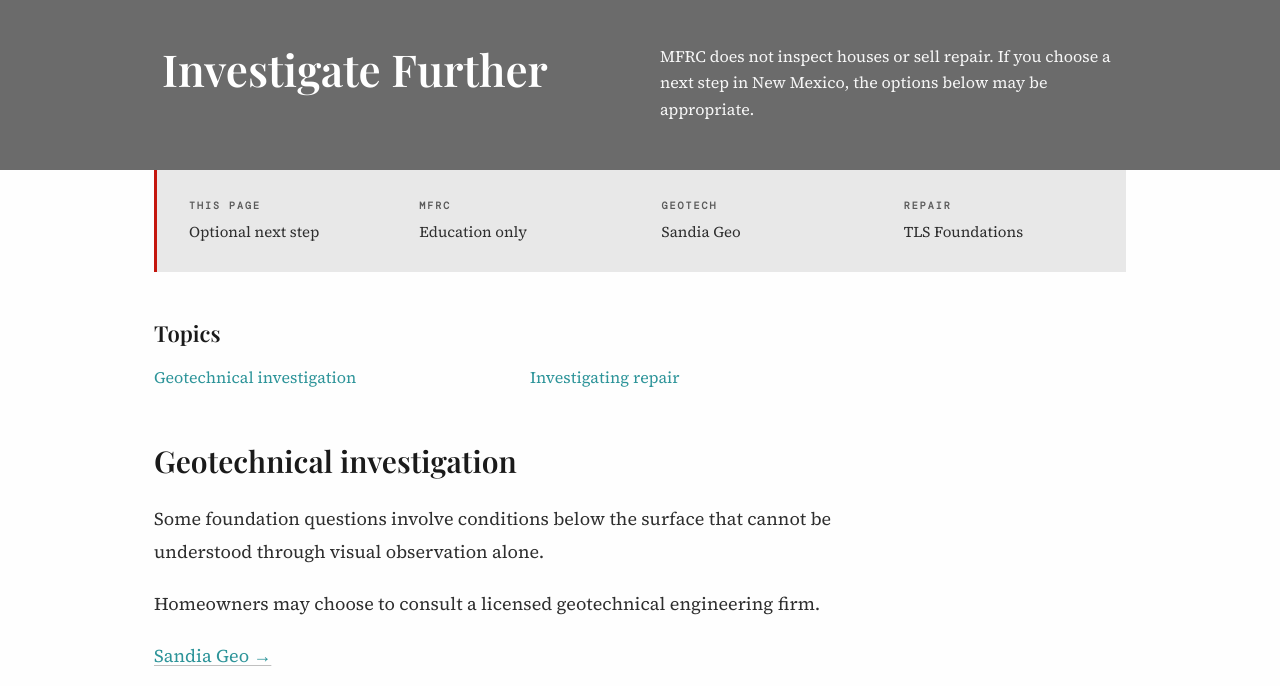
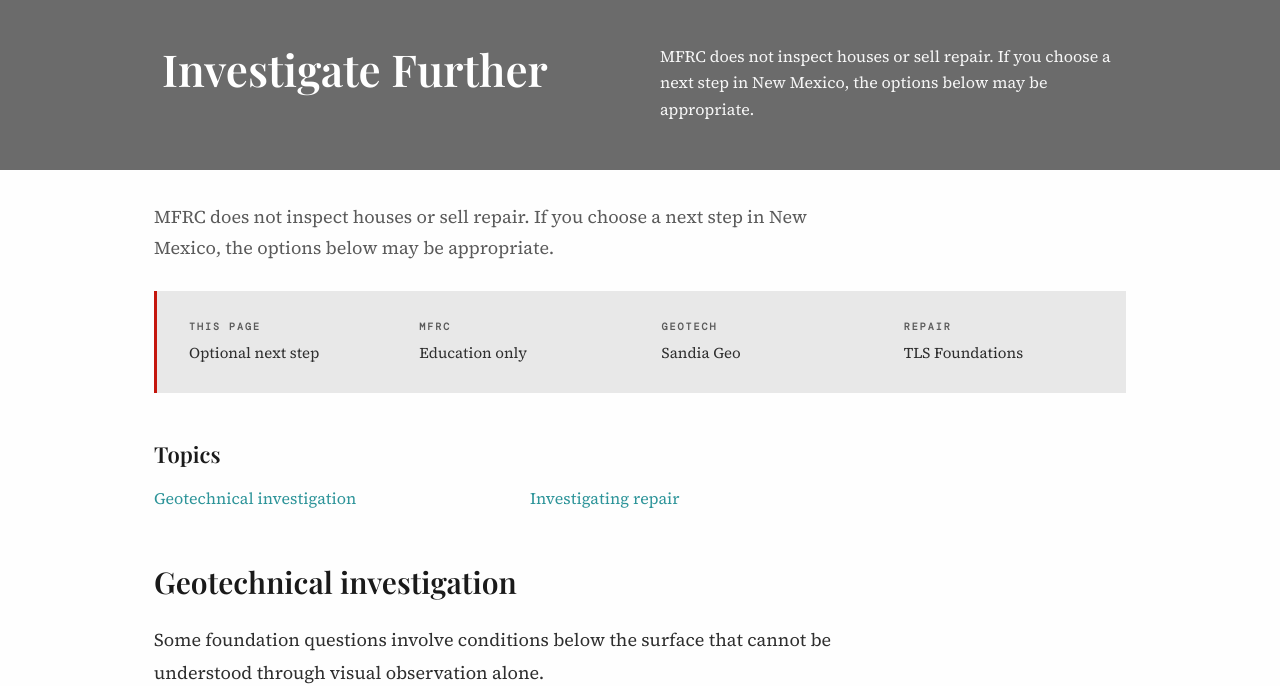
Before and after one commit to tappel003-byte/myfoundationrepairconsultant, an Astro site: page /investigate-further in a window 1280 px wide. Shown: the part 126-812 px from the top of the page. Built offline with nearby package versions, Linux system fonts and the light colour scheme; Astro itself is replaced by a stand-in of ours; a web font is replaced by a local one.

Commit message:
Add opening sentence on Investigate Further NM

```diff
--- a/src/pages/investigate-further.astro
+++ b/src/pages/investigate-further.astro
@@ -13,6 +13,7 @@ import HubPageShell from '../components/hub/HubPageShell.astro';
     title="Investigate Further"
     subhead="Education first. Next steps only if you choose them."
     bannerBlurb="MFRC does not inspect houses or sell repair. If you choose a next step in New Mexico, the options below may be appropriate."
+    description="MFRC does not inspect houses or sell repair. If you choose a next step in New Mexico, the options below may be appropriate."
     glance={[
       { label: 'This page', value: 'Optional next step' },
       { label: 'MFRC', value: 'Education only' },
```
